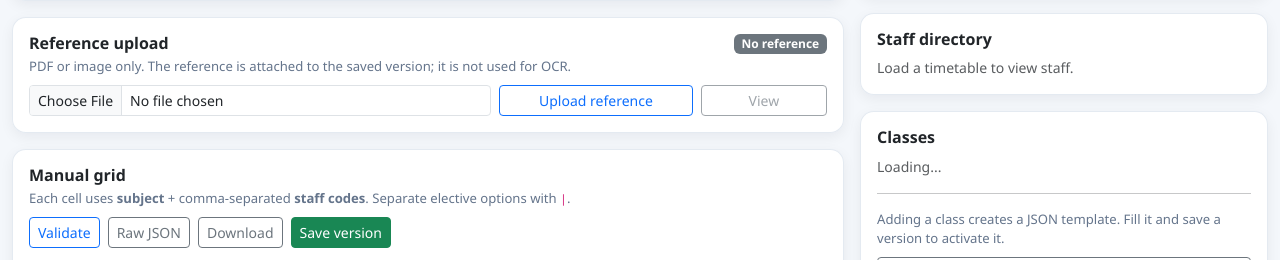
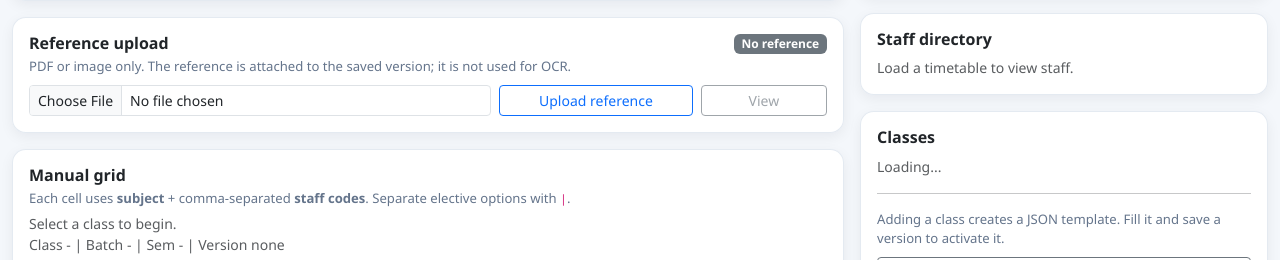
Before and after one commit to Meyyappan-AL/face_recognition, a Flask app: template templates/admin_timetable.html in a window 1280 px wide. Shown: the part 539-799 px from the top of the page. Run offline with Flask 3, Linux system fonts and the light colour scheme; the template is opened without the code that fills it, so the values that code supplies are empty; data comes from the database, SQL or seed files in the repository.

Commit message:
reset timetable editor on class change

```diff
--- a/templates/admin_timetable.html
+++ b/templates/admin_timetable.html
@@ -93,6 +93,8 @@
             <div>
               <h6 class="erp-section-title mb-1">Manual grid</h6>
               <div class="erp-muted small">Each cell uses <strong>subject</strong> + comma-separated <strong>staff codes</strong>. Separate elective options with <code>|</code>.</div>
+              <div id="statusMsg" class="small text-muted mt-1">Select a class to begin.</div>
+              <div id="editorMeta" class="small text-muted">Class - | Batch - | Sem - | Version none</div>
             </div>
             <div class="d-flex gap-2 flex-wrap">
               <button id="validateBtn" class="btn btn-outline-primary btn-sm" type="button">Validate</button>
@@ -414,6 +416,7 @@
     renderReference();
     renderVersion();
     setDirty(state.dirty);
+    $('editorMeta').textContent = `Class ${state.class||'-'} | Batch ${state.batch||'-'} | Sem ${state.semNo||'-'} | Version ${state.versionId||'none'}`;
     if(!$('rawWrap').classList.contains('d-none')) $('rawText').value=JSON.stringify(collectData(),null,2);
   }
 
@@ -454,17 +457,18 @@
   async function loadClass(cls){
     if(!cls){ state.data=null; renderEditor(); return; }
     if(state.dirty && !confirm('Discard unsaved changes and load '+cls+'?')){ $('classSelect').value=state.class; return; }
-    state.class=cls; state.versionId=null; state.batch=currentBatch(); state.semNo=currentSemNo(); state.semesterId=null;
+    cls=String(cls||'').toUpperCase().trim();
+    state.class=cls; state.versionId=null; state.versions=[]; state.batch=currentBatch(); state.semNo=currentSemNo(); state.semesterId=null;
     state.data=emptyTimetable(cls); state.referencePath=''; state.referenceName=''; state.referenceUrl=''; state.notes=''; state.dirty=false;
-    $('classSelect').value=cls; renderEditor(); msg('Loading '+cls+'...');
+    $('classSelect').value=cls; $('importResult').textContent=''; clearLists(); renderHistory(); renderEditor();
+    msg('Loading '+cls+' (batch '+state.batch+', sem '+state.semNo+')...');
     try{
-      clearLists();
       await loadVersions(cls,state.batch,state.semNo);
       const pick=state.versions.find(v=>v.status==='current')||state.versions[0];
       if(pick){ await loadVersion(pick.id); return; }
       try{ await loadLegacy(cls); }
-      catch(le){ state.data=emptyTimetable(cls); state.versionId=null; state.dirty=false; renderEditor(); msg('No timetable version for '+cls+' in selected batch/sem. Create or import one.','warning'); }
-    }catch(e){ state.data=emptyTimetable(cls); state.versionId=null; state.dirty=false; renderEditor(); msg(e.message||'Could not load timetable.','danger'); erp.toast(e.message||'Load failed','danger'); }
+      catch(le){ state.data=emptyTimetable(cls); state.versionId=null; state.dirty=false; renderHistory(); renderEditor(); msg('No timetable version for '+cls+' in selected batch/sem. Create or import one.','warning'); }
+    }catch(e){ state.data=emptyTimetable(cls); state.versionId=null; state.versions=[]; state.dirty=false; renderHistory(); renderEditor(); msg(e.message||'Could not load timetable.','danger'); erp.toast(e.message||'Load failed','danger'); }
   }
 
   async function validateData(){
@@ -631,9 +635,9 @@
     const m=/^(\d{2})IT(\d)([AB])$/i.exec((cls||'').trim());
     if(m){ $('batchSelect').value=String(2000+Number(m[1])); $('semSelect').value=String(Number(m[2])); }
   }
-  $('classSelect').addEventListener('change',()=>{ syncBatchSemFromClass($('classSelect').value); loadClass($('classSelect').value); });
-  $('batchSelect').addEventListener('change',()=>loadClass($('classSelect').value));
-  $('semSelect').addEventListener('change',()=>loadClass($('classSelect').value));
+  $('classSelect').addEventListener('change',async ()=>{ syncBatchSemFromClass($('classSelect').value); await loadClass($('classSelect').value); });
+  $('batchSelect').addEventListener('change',async ()=>{ await loadClass($('classSelect').value); });
+  $('semSelect').addEventListener('change',async ()=>{ await loadClass($('classSelect').value); });
   $('newBtn').addEventListener('click',createClass);
   $('validateBtn').addEventListener('click',validateData);
   $('saveBtn').addEventListener('click',saveVersion);
```
